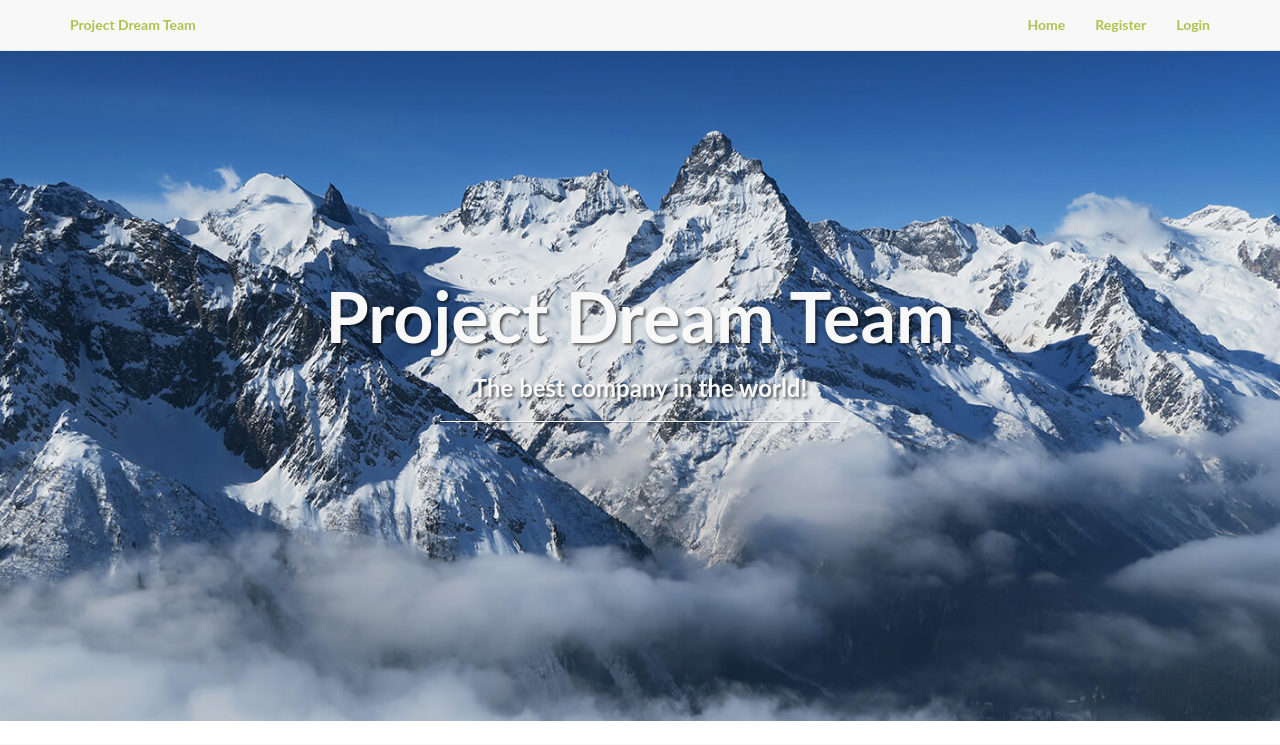
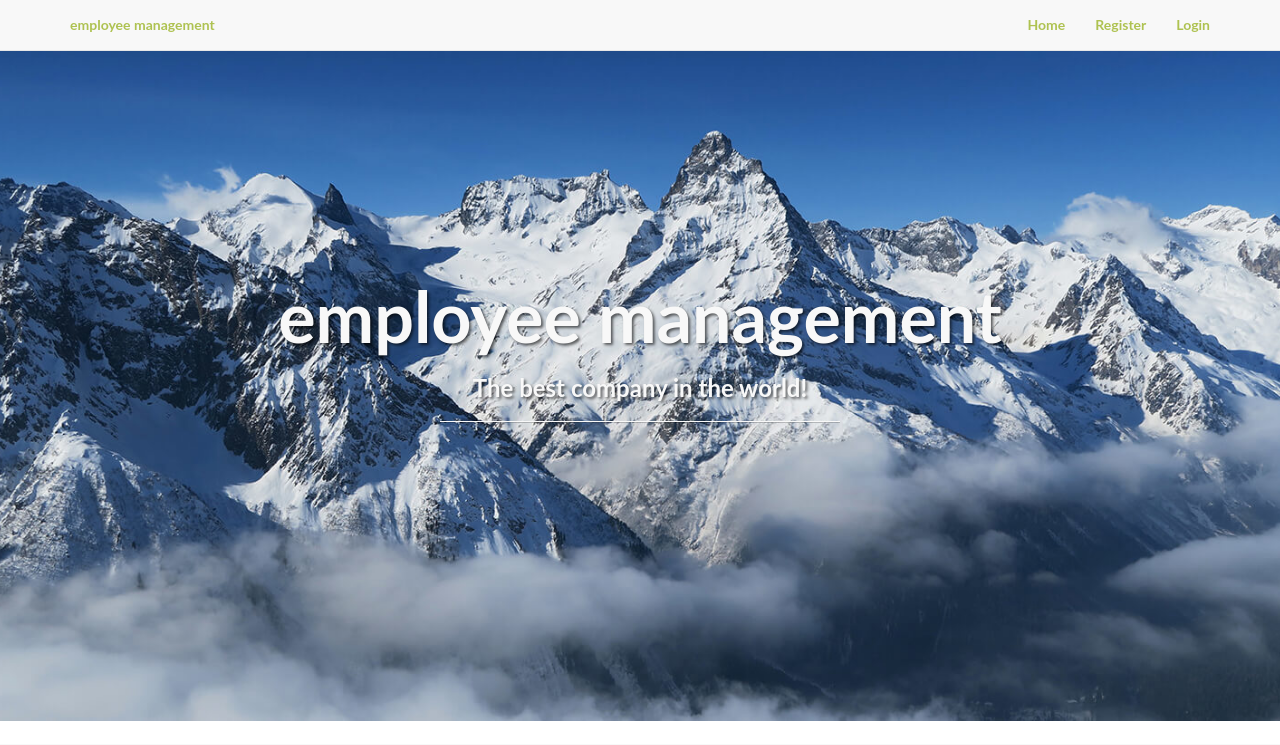
Before and after one commit to ahmedakef/employee_management, a Flask app: page / in a window 1280 px wide. Shown: the top 745 px of the page. Run offline with Flask 2, Linux system fonts and the light colour scheme; parts of the project's set-up code (start-up, migrations or seed data) failed here and were passed over; some libraries are stand-ins or nearby versions.

Commit message:
edit template

```diff
--- a/app/templates/base.html
+++ b/app/templates/base.html
@@ -1,7 +1,7 @@
 <!DOCTYPE html>
 <html lang="en">
 <head>
-    <title>{{ title }} | Project Dream Team</title>
+    <title>{{ title }} | employee management</title>
     <link href="https://maxcdn.bootstrapcdn.com/bootstrap/3.3.7/css/bootstrap.min.css" rel="stylesheet">
     <link href="{{ url_for('static', filename='css/style.css') }}" rel="stylesheet">
     <link rel="shortcut icon" href="{{ url_for('static', filename='img/favicon.ico') }}">
@@ -16,7 +16,7 @@
                   <span class="icon-bar"></span>
                   <span class="icon-bar"></span>
               </button>
-              <a class="navbar-brand topnav" href="{{ url_for('home.homepage') }}">Project Dream Team</a>
+              <a class="navbar-brand topnav" href="{{ url_for('home.homepage') }}">employee management</a>
           </div>
           <div class="collapse navbar-collapse" id="bs-example-navbar-collapse-1">
             <ul class="nav navbar-nav navbar-right">
--- a/app/templates/home/index.html
+++ b/app/templates/home/index.html
@@ -6,7 +6,7 @@
         <div class="row">
             <div class="col-lg-12">
                 <div class="intro-message">
-                    <h1>Project Dream Team</h1>
+                    <h1>employee management</h1>
                     <h3>The best company in the world!</h3>
                     <hr class="intro-divider">
                     </ul>
```
